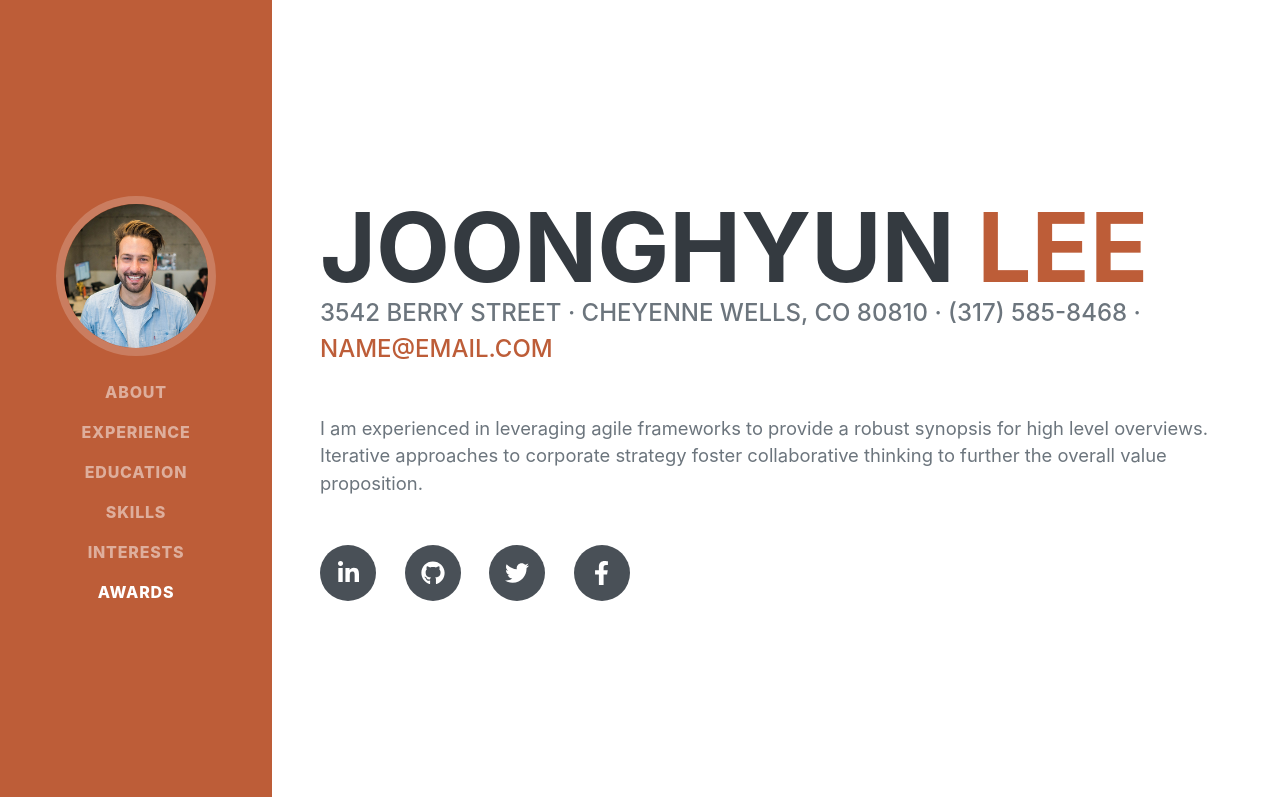
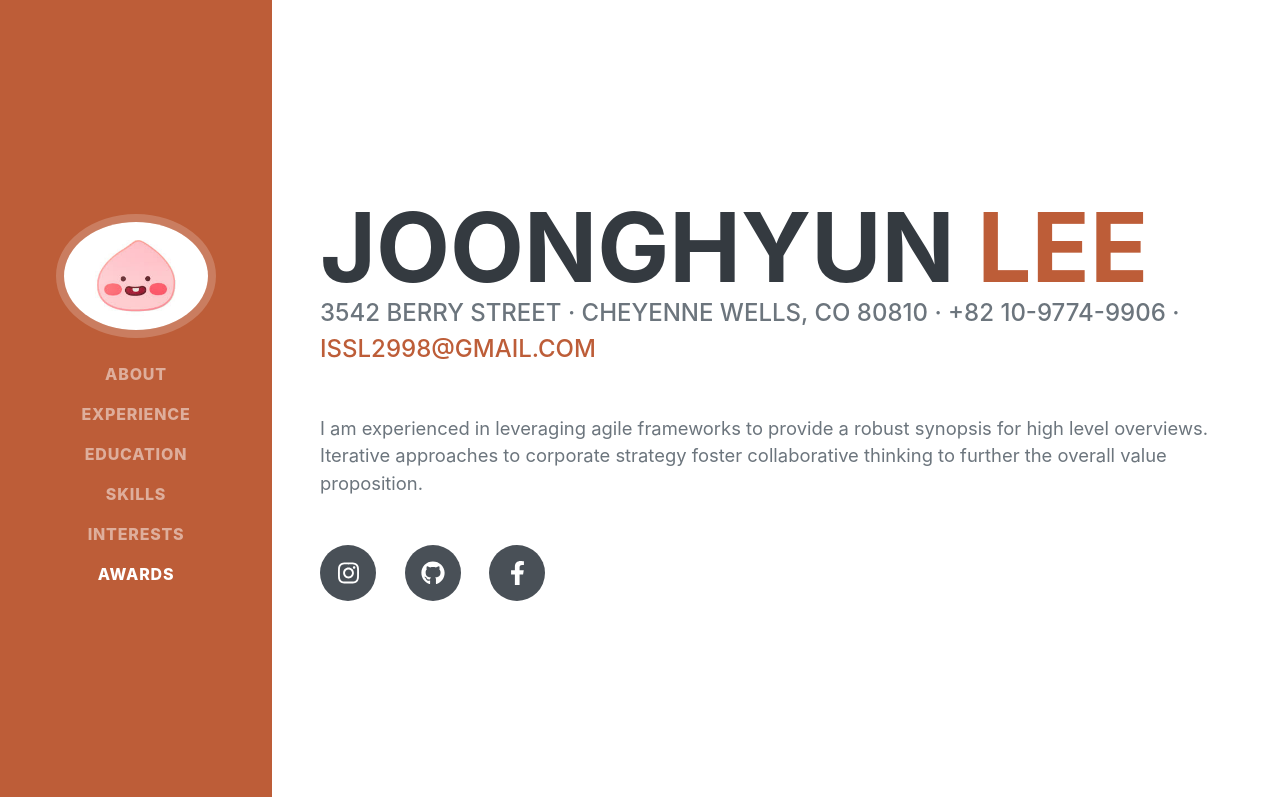
Before and after one commit to leejoonghyun/leejoonghyun.github.io, a plain HTML site: page index.html in a window 1280 px wide. Shown: the top 797 px of the page. Drawn offline with nearby package versions, Linux system fonts and the light colour scheme; a web font is replaced by a local one.

Commit message:
edit my email

```diff
--- a/index.html
+++ b/index.html
@@ -20,7 +20,7 @@
         <nav class="navbar navbar-expand-lg navbar-dark bg-primary fixed-top" id="sideNav">
             <a class="navbar-brand js-scroll-trigger" href="#page-top">
                 <span class="d-block d-lg-none">Lee Joonghyun</span>
-                <span class="d-none d-lg-block"><img class="img-fluid img-profile rounded-circle mx-auto mb-2" src="assets/img/profile.jpg" alt="" /></span>
+                <span class="d-none d-lg-block"><img class="img-fluid img-profile rounded-circle mx-auto mb-2" src="assets/img/image.jfif" alt="" /></span>
             </a>
             <button class="navbar-toggler" type="button" data-toggle="collapse" data-target="#navbarSupportedContent" aria-controls="navbarSupportedContent" aria-expanded="false" aria-label="Toggle navigation"><span class="navbar-toggler-icon"></span></button>
             <div class="collapse navbar-collapse" id="navbarSupportedContent">
@@ -44,14 +44,13 @@
                         <span class="text-primary">Lee</span>
                     </h1>
                     <div class="subheading mb-5">
-                        3542 Berry Street · Cheyenne Wells, CO 80810 · (317) 585-8468 ·
-                        <a href="mailto:name@email.com">name@email.com</a>
+                        3542 Berry Street · Cheyenne Wells, CO 80810 · +82 10-9774-9906 ·
+                        <a href="mailto:name@email.com">issl2998@gmail.com</a>
                     </div>
                     <p class="lead mb-5">I am experienced in leveraging agile frameworks to provide a robust synopsis for high level overviews. Iterative approaches to corporate strategy foster collaborative thinking to further the overall value proposition.</p>
                     <div class="social-icons">
-                        <a class="social-icon" href="#"><i class="fab fa-linkedin-in"></i></a>
+                        <a class="social-icon" href="#"><i class="fab fa-instagram"></i></a>
                         <a class="social-icon" href="#"><i class="fab fa-github"></i></a>
-                        <a class="social-icon" href="#"><i class="fab fa-twitter"></i></a>
                         <a class="social-icon" href="#"><i class="fab fa-facebook-f"></i></a>
                     </div>
                 </div>
```
Also changed, not shown: assets/img/image.jfif (added).
